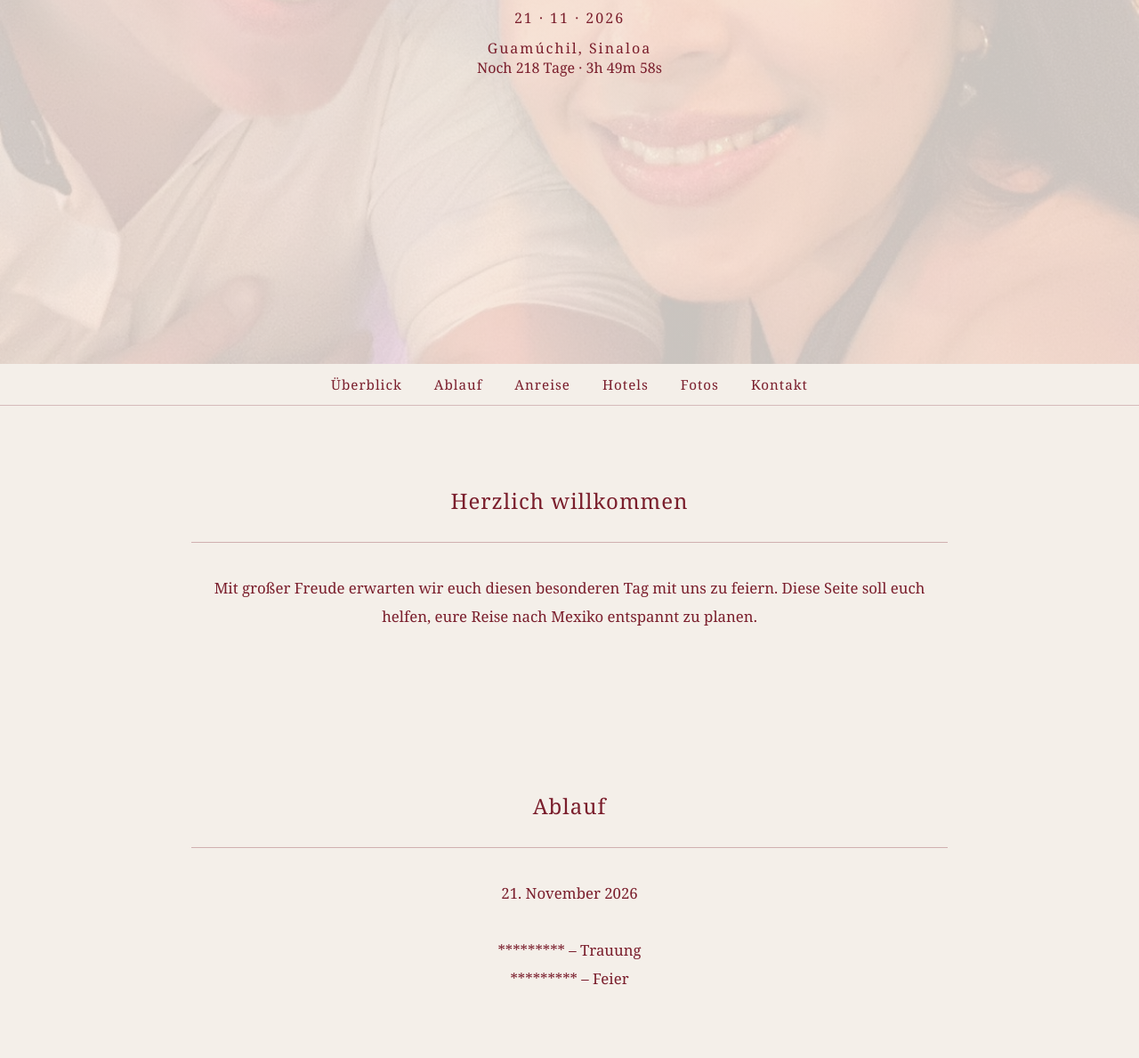
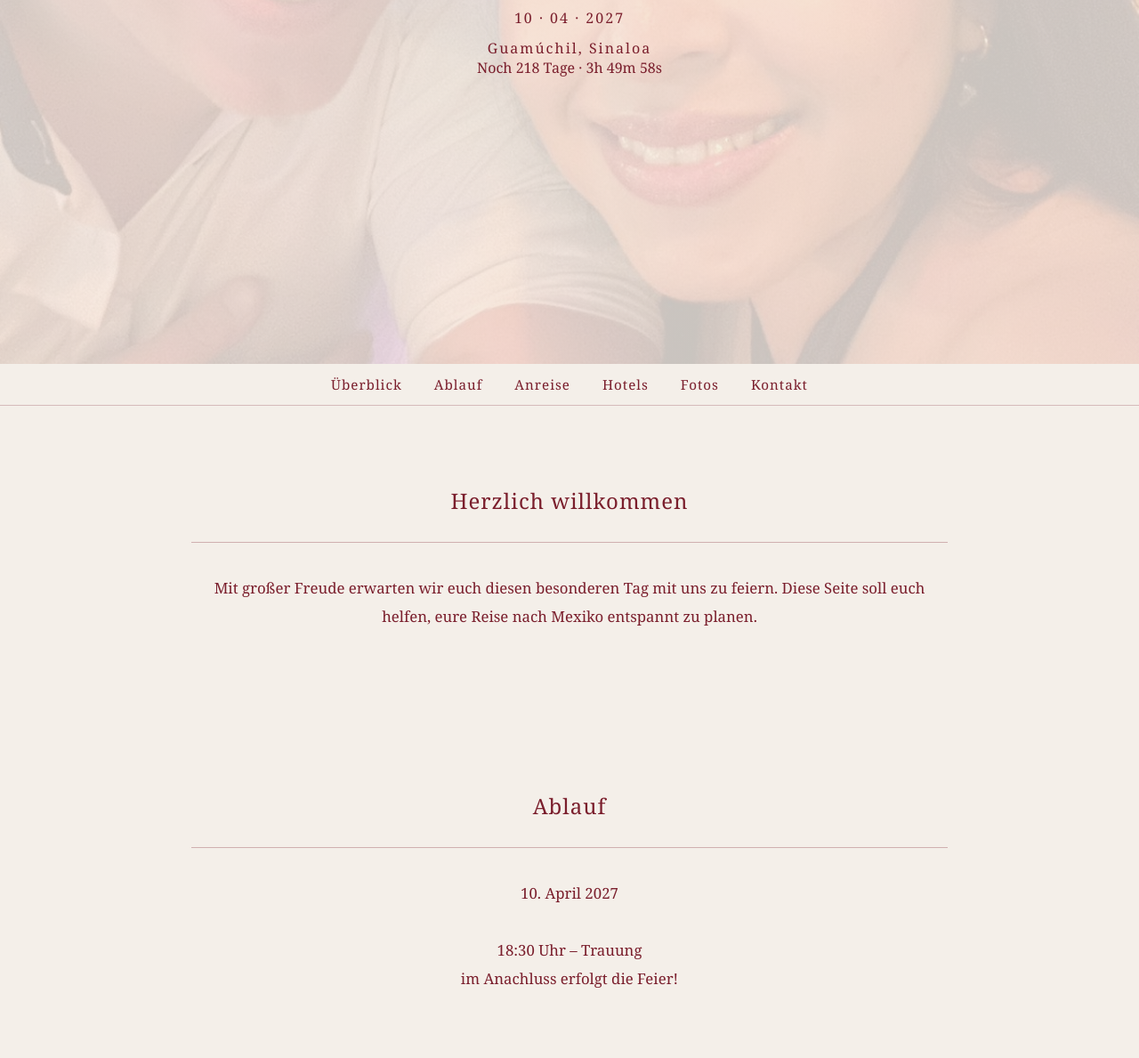
Before and after one commit to Tabmex2023/Gris-Tobi, a plain HTML site: page de.html in a window 1280 px wide. Shown: the part 391-1580 px from the top of the page at 89% size. Drawn offline with Linux system fonts and the light colour scheme.

Commit message:
Update de.html

```diff
--- a/de.html
+++ b/de.html
@@ -144,7 +144,7 @@ footer {
 <div class="hero">
   <div>
     <h1>Griselda & Tobias</h1>
-    <div class="meta">21 · 11 · 2026</div>
+    <div class="meta">10 · 04 · 2027</div>
     <div class="meta">Guamúchil, Sinaloa</div>
     <div id="countdown"></div>
   </div>
@@ -175,9 +175,9 @@ Diese Seite soll euch helfen, eure Reise nach Mexiko entspannt zu planen.
 <section id="ablauf">
 <h2>Ablauf</h2>
 <div class="section-box">
-21. November 2026<br><br>
-********* – Trauung<br>
-********* – Feier
+10. April 2027<br><br>
+18:30 Uhr – Trauung<br>
+im Anachluss erfolgt die Feier!
 </div>
 </section>
 
```
